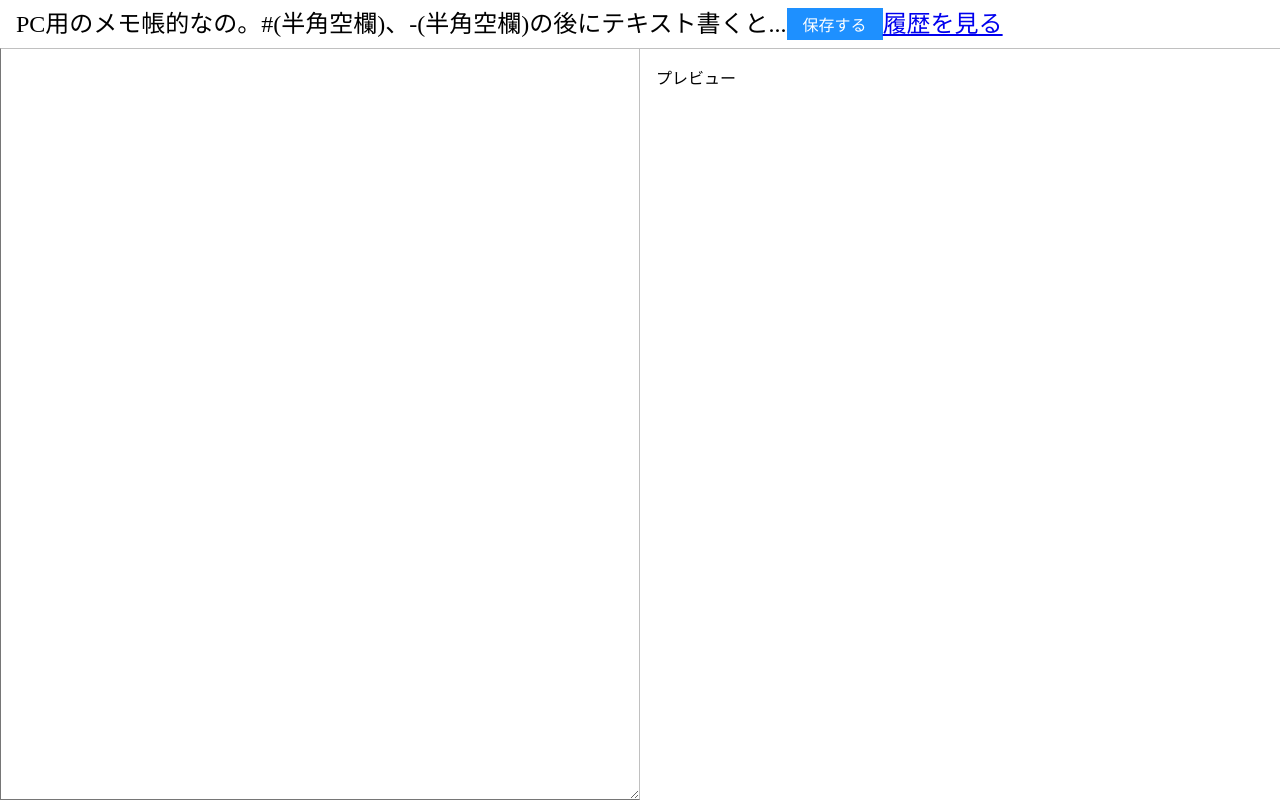
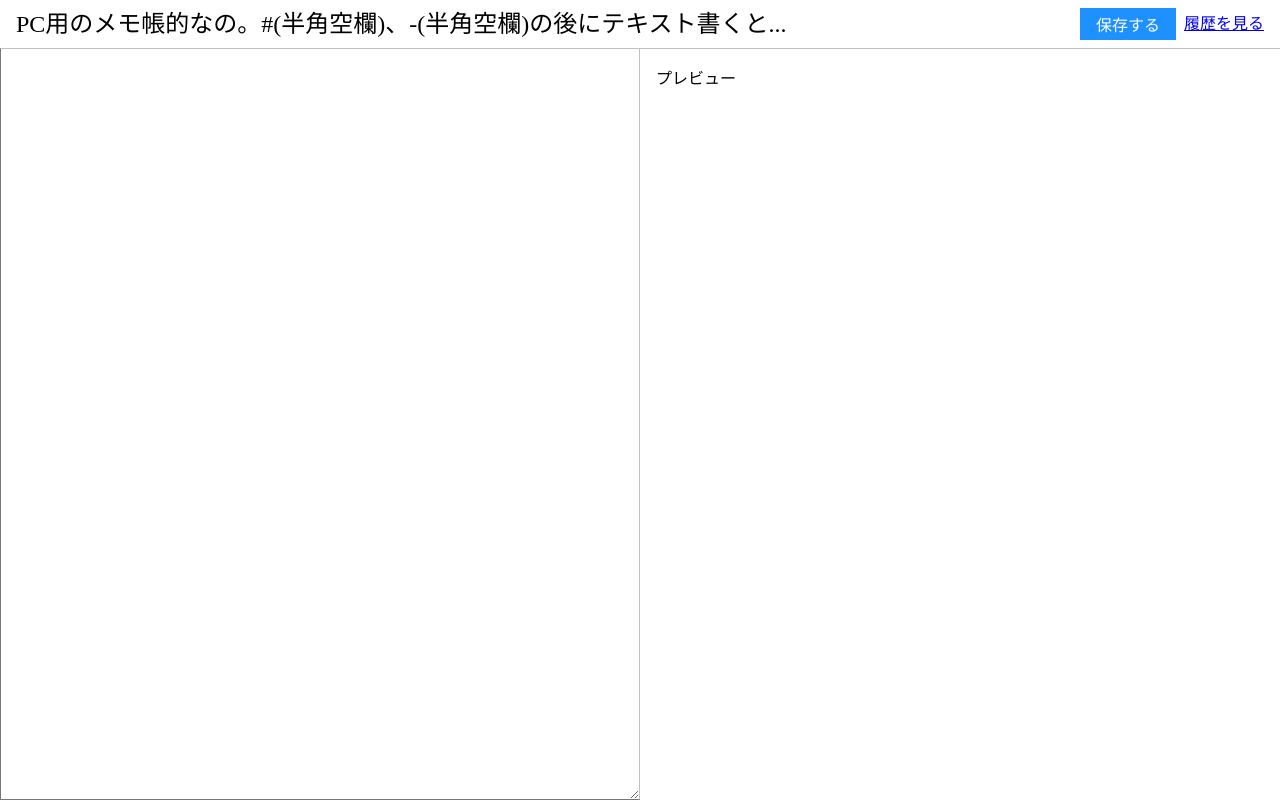
Before and after one commit to toshiki16/markdown-editor, a React app: page /#/editor in a window 1280 px wide. Built offline with nearby package versions, Linux system fonts and the light colour scheme.

Commit message:
14回目のコミット

```diff
--- /dev/null
+++ b/src/components/header.tsx
@@ -0,0 +1,42 @@
+import * as React from 'react'
+import styled from 'styled-components'
+
+const HeaderWrapper = styled.header`
+  align-content: center;
+  display: flex;
+  height: 2rem;
+  justify-content: space-between;
+  line-height: 2rem;
+  padding: 0.5rem 1rem;
+`
+
+const HeaderTitle = styled.div`
+  font-size: 1.5rem;
+`
+
+const HeaderControl = styled.div`
+  align-content: center;
+  display: flex;
+  height: 2rem;
+  justify-content: center;
+
+  & > * {
+    margin-left: 0.5rem;
+  }
+`
+
+interface Props {
+    title: string
+    children: React.ReactNode
+}
+
+export const Header: React.FC<Props> = (props) => (
+    <HeaderWrapper>
+        <HeaderTitle>
+            {props.title}
+        </HeaderTitle>
+        <HeaderControl>
+            {props.children}
+        </HeaderControl>
+    </HeaderWrapper>
+)
--- a/src/index.tsx
+++ b/src/index.tsx
@@ -10,6 +10,7 @@ import {
     Redirect,
 } from 'react-router-dom'
 import { History } from './pages/history'
+import { useStateWithStorage } from './hooks/use_state_with_storage'
 
 const GlobalStyle = createGlobalStyle`
     body * {
@@ -17,20 +18,35 @@ const GlobalStyle = createGlobalStyle`
     }
 `
 
-const Main = (
+
+
+
+const StorageKey = '/editor:text'
+
+const Main: React.FC = () => {
+    const [text, setText] = useStateWithStorage('', StorageKey)
+
+    return (
         <>
             <GlobalStyle />
             <Router>
+                <Switch>
                     <Route exact path="/editor">
-                <Editor />
+                        <Editor
+                            text={text}
+                            setText={setText}
+                        />
                     </Route>
                     <Route exact path="/history">
-                <History />
+                        <History
+                            setText={setText}
+                        />
                     </Route>
                     <Redirect to="/editor" path="*" />
+                </Switch>
             </Router>
         </>
     )
+}
 
-
-render(Main, document.getElementById('app'))
+render(<Main />, document.getElementById('app'))
--- a/src/indexeddb/memos.ts
+++ b/src/indexeddb/memos.ts
@@ -15,3 +15,9 @@ export const putMemo = async (title: string, text: string): Promise<void> => {
     const datetime = new Date().toISOString()
     await memos.put({ datetime, title, text })
 }
+
+export const getMemos = (): Promise<MemoRecord[]> => {
+    return memos.orderBy('datetime')
+        .reverse()
+        .toArray()
+}
--- a/src/pages/editor.tsx
+++ b/src/pages/editor.tsx
@@ -6,35 +6,22 @@ import { putMemo } from '../indexeddb/memos'
 import { Button } from '../components/button'
 import { SaveModal } from '../components/save_modal'
 import { Link } from 'react-router-dom'
+import { Header } from '../components/header'
 
 const { useState } = React
 
-const Header = styled.header`
-  align-content: center;
-  display: flex;
-  font-size: 1.5rem;
-  height: 2rem;
-  justfy-content: space-between;
-  left: 0;
-  line-height: 2rem;
-  padding: 0.5rem 1rem;
+const Wrapper = styled.div`
+bottom: 0;
+left: 0;
+  position: fixed;
+  right: 0;
+top: 3rem;
+`
+const HeaderArea = styled.div`
   position: fixed;
   right: 0;
   top: 0;
-`
-
-const HeaderControl = styled.div`
-  height: 2rem;
-  display: flex;
-  align-content: center;
-`
-
-const Wrapper = styled.div`
-  bottom: 0;
   left: 0;
-  position: fixed;
-  right: 0;
-  top: 3rem;
 `
 
 const TextArea = styled.textarea`
@@ -60,28 +47,28 @@ const Preview = styled.div`
   width: 50vw;
 `
 
-const StorageKey = 'pages/editor:text'
+interface props {
+  text: string
+  setText: (text: string) => void
+}
 
-
-
-export const Editor: React.FC = () => {
-  const [text, setText] = useStateWithStorage('', StorageKey)
+export const Editor: React.FC<props> = (props) => {
+  const { text, setText } = props
 
   const [showModal, setShowModal] = useState(false)
 
   return (
     <>
-      <Header>
-        PC用のメモ帳的なの。#(半角空欄)、-(半角空欄)の後にテキスト書くと...
-        <HeaderControl>
+      <HeaderArea>
+        <Header title="PC用のメモ帳的なの。#(半角空欄)、-(半角空欄)の後にテキスト書くと...">
           <Button onClick={() => setShowModal(true)}>
             保存する
           </Button>
           <Link to="/history">
             履歴を見る
           </Link>
-        </HeaderControl>
-      </Header>
+        </Header>
+      </HeaderArea>
       <Wrapper>
         <TextArea
           onChange={(event) => setText(event.target.value)}
--- a/src/pages/history.tsx
+++ b/src/pages/history.tsx
@@ -1,15 +1,91 @@
 import * as React from 'react'
-import { useHistory } from 'react-router-dom'
-import { Button } from '../components/button'
+import {
+    Link,
+    useHistory,
+} from 'react-router-dom'
+import styled from 'styled-components'
+import { Header } from '../components/header'
+import {
+    getMemos,
+    MemoRecord,
+} from '../indexeddb/memos'
 
-export const History: React.FC = () => {
+const { useState, useEffect } = React
+
+const HeaderArea = styled.div`
+  position: fixed;
+  right: 0;
+  top: 0;
+  left: 0;
+`
+
+const Wrapper = styled.div`
+  bottom: 0;
+  left: 0;
+  position: fixed;
+  right: 0;
+  top: 3rem;
+  padding: 0 1rem;
+`
+
+const Memo = styled.button`
+  display: block;
+  background-color: white;
+  border: 1px solid gray;
+  width: 100%;
+  padding: 1rem;
+  margin: 1rem 0;
+  text-align: left;
+`
+
+const MemoTitle = styled.div`
+  font-size: 1rem;
+  margin-bottom: 0.5rem;
+`
+
+const MemoText = styled.div`
+  font-size: 0.85rem;
+  overflow: hidden;
+  text-overflow: ellipsis;
+  white-space: nowrap;
+`
+
+interface Props {
+    setText: (text: string) => void
+}
+
+export const History: React.FC<Props> = (props) => {
+    const { setText } = props
+    const [memos, setMemos] = useState<MemoRecord[]>([])
     const history = useHistory()
+
+    useEffect(() => {
+        getMemos().then(setMemos)
+    }, [])
+
     return (
         <>
-            <h1>History</h1>
-            <Button onClick={() => history.push('/editor')}>
-                エディタへ戻る
-            </Button>
+            <HeaderArea>
+                <Header title="履歴">
+                    <Link to="/editor">
+                        エディタに戻る
+                    </Link>
+                </Header>
+            </HeaderArea>
+            <Wrapper>
+                {memos.map(memo => (
+                    <Memo
+                        key={memo.datetime}
+                        onClick={() => {
+                            setText(memo.text)
+                            history.push('/editor')
+                        }}
+                    >
+                        <MemoTitle>{memo.title}</MemoTitle>
+                        <MemoText>{memo.text}</MemoText>
+                    </Memo>
+                ))}
+            </Wrapper>
         </>
     )
 }
```
Also changed, not shown: 1 other file (tests, documents, lock files or other folders). Lines whose indentation alone changed are shown as unchanged.
